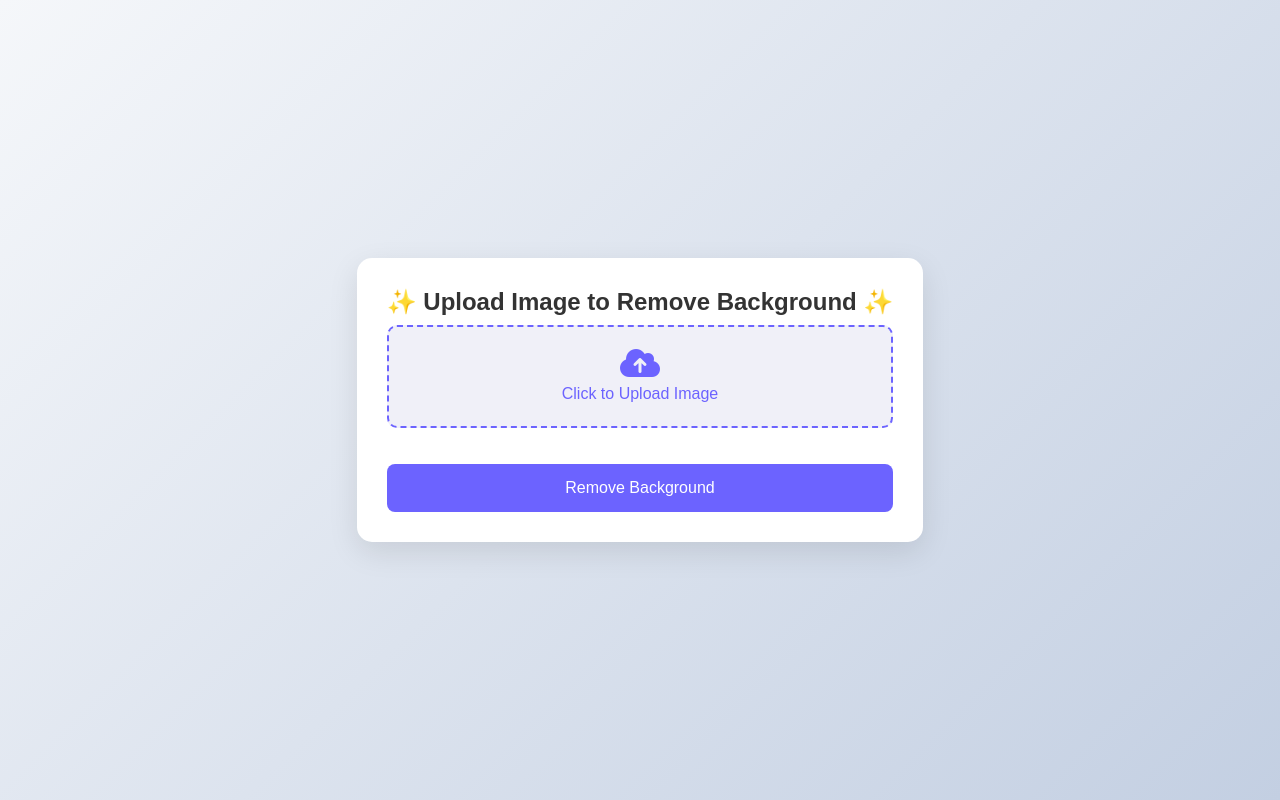
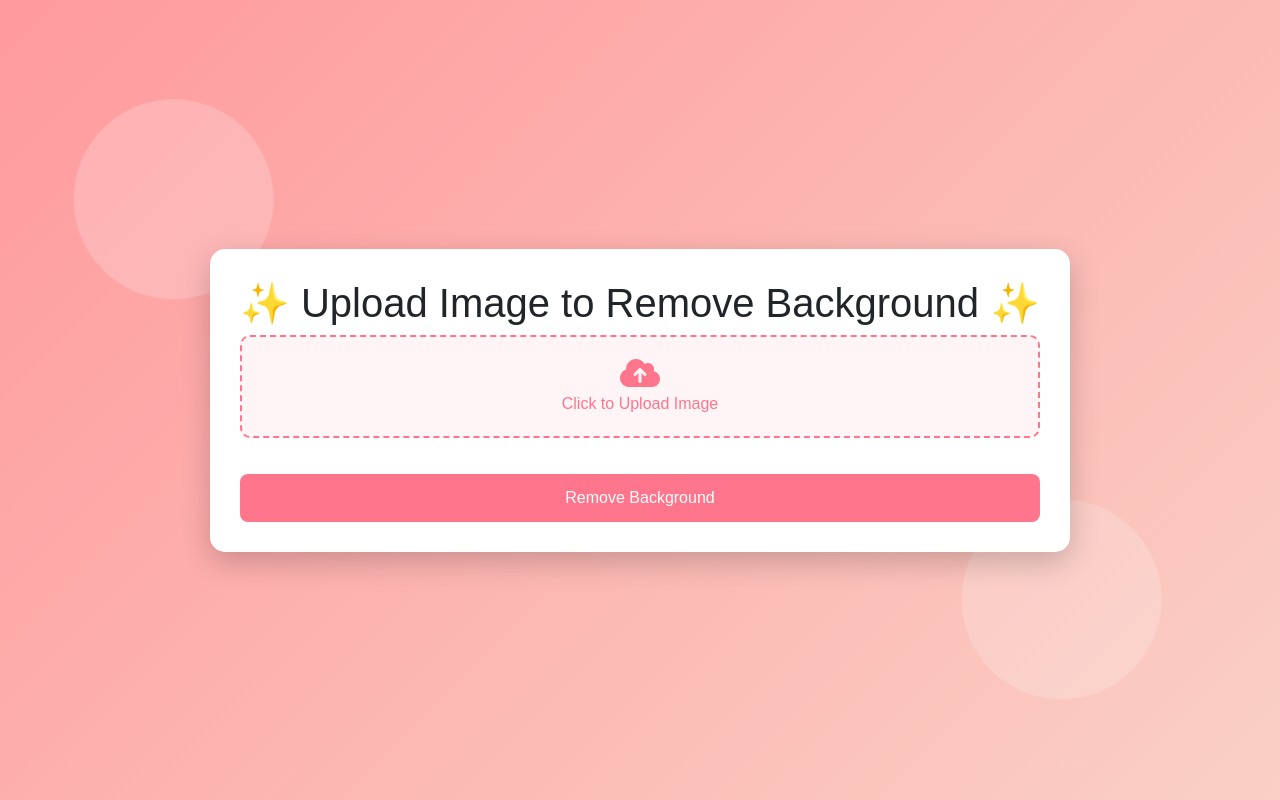
Before and after one commit to ditiss-shivam/background-remover-python-app, a Flask app: page / in a window 1280 px wide. Run offline with Flask 3, Linux system fonts and the light colour scheme.

Commit message:
index.html

```diff
--- a/Project/templates/index.html
+++ b/Project/templates/index.html
@@ -6,45 +6,56 @@
     <title>Image Background Remover</title>
     <link rel="stylesheet" href="https://cdnjs.cloudflare.com/ajax/libs/font-awesome/6.0.0-beta3/css/all.min.css">
     <link rel="stylesheet" href="https://cdn.jsdelivr.net/npm/bootstrap@5.3.0-alpha1/dist/css/bootstrap.min.css">
+    <script src="https://cdnjs.cloudflare.com/ajax/libs/animejs/3.2.1/anime.min.js"></script>
     <style>
         body {
-            background: linear-gradient(135deg, #f5f7fa, #c3cfe2);
+            background: linear-gradient(135deg, #ff9a9e, #fad0c4);
             font-family: 'Poppins', sans-serif;
             height: 100vh;
             display: flex;
             align-items: center;
             justify-content: center;
+            overflow: hidden;
+            position: relative;
+        }
+        .floating-bg {
+            position: absolute;
+            width: 200px;
+            height: 200px;
+            background: rgba(255, 255, 255, 0.2);
+            border-radius: 50%;
+            animation: floatAnimation 6s infinite alternate ease-in-out;
         }
         .card {
             border: none;
             border-radius: 15px;
             padding: 30px;
-            background: #fff;
-            box-shadow: 0 10px 30px rgba(0, 0, 0, 0.1);
+            background: white;
+            box-shadow: 0 10px 30px rgba(0, 0, 0, 0.2);
+            position: relative;
+            z-index: 10;
         }
-        .card-title {
-            font-size: 24px;
-            font-weight: 600;
-            text-align: center;
-            color: #333;
+        @keyframes floatAnimation {
+            0% { transform: translateY(-20px) translateX(-10px); }
+            100% { transform: translateY(20px) translateX(10px); }
         }
         .custom-file-upload {
             display: block;
             width: 100%;
             padding: 20px;
-            border: 2px dashed #6c63ff;
+            border: 2px dashed #ff758c;
             text-align: center;
             cursor: pointer;
-            transition: background 0.3s ease;
+            transition: 0.3s ease;
             border-radius: 10px;
-            color: #6c63ff;
-            background: #f0f0f8;
+            color: #ff758c;
+            background: #fff5f7;
         }
         .custom-file-upload:hover {
-            background: #e0e0f0;
+            background: #ffe5ec;
         }
         .btn-upload {
-            background-color: #6c63ff;
+            background: #ff758c;
             color: #fff;
             border: none;
             padding: 12px;
@@ -54,9 +65,8 @@
             transition: all 0.3s;
         }
         .btn-upload:hover {
-            background-color: #5750d6;
-            transform: translateY(-2px);
-            box-shadow: 0 5px 15px rgba(0, 0, 0, 0.1);
+            background: #e74c64;
+            transform: scale(1.05);
         }
         .preview-container {
             margin-top: 20px;
@@ -67,13 +77,16 @@
             max-height: 250px;
             border-radius: 10px;
             display: none;
+            box-shadow: 0 5px 15px rgba(0, 0, 0, 0.2);
         }
     </style>
 </head>
 <body>
+    <div class="floating-bg" style="top: 10%; left: 5%;"></div>
+    <div class="floating-bg" style="bottom: 15%; right: 10%;"></div>
 
     <div class="card">
-    <h1 class="card-title">✨ Upload Image to Remove Background ✨</h1>
+        <h1 class="text-center text-gradient">✨ Upload Image to Remove Background ✨</h1>
         <form method="POST" enctype="multipart/form-data">
             <label for="fileInput" class="custom-file-upload">
                 <i class="fas fa-cloud-upload-alt fa-2x"></i><br>
@@ -110,6 +123,5 @@
             }
         });
     </script>
-
 </body>
 </html>
```
Lines whose indentation alone changed are shown as unchanged.
